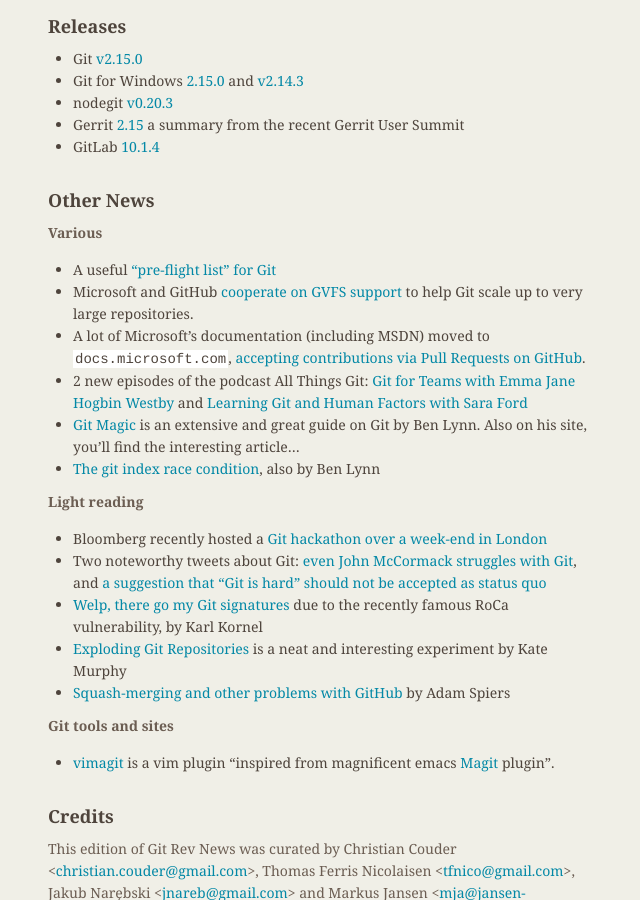
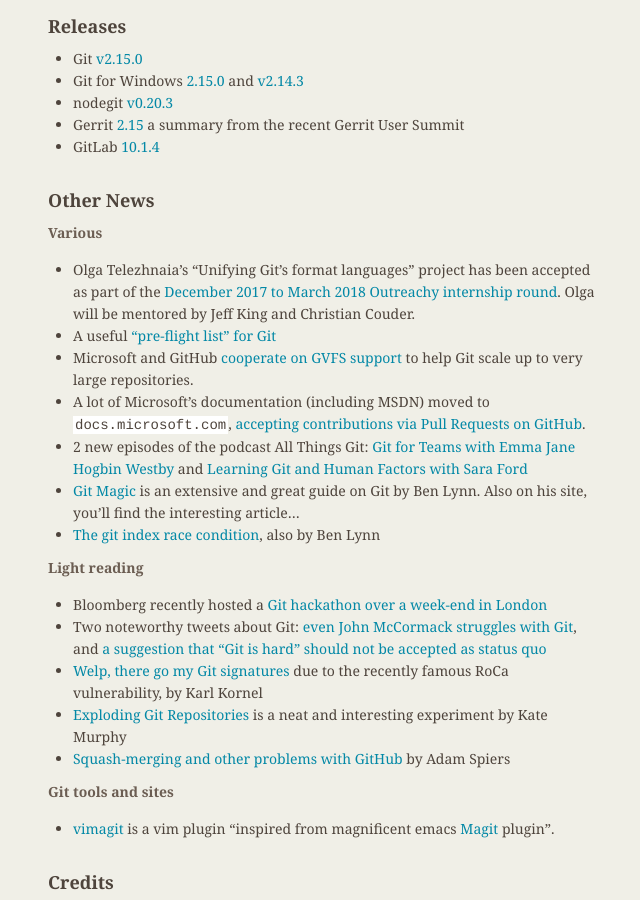
Before and after one commit to git/git.github.io, a Jekyll site: the page built from rev_news/drafts/edition-33.md, in a window 1280 px wide and 900 px high, scrolled down 3261 px. Shown: the whole window, without its empty margins (486-1126 px from the left). Built offline with Jekyll 4.4.1, drawn with Linux system fonts in a browser that asks for light colours.

Commit message:
rn-33: add Outreachy news

```diff
--- a/rev_news/drafts/edition-33.md
+++ b/rev_news/drafts/edition-33.md
@@ -194,6 +194,7 @@
 
 __Various__
 
+* Olga Telezhnaia's "Unifying Git's format languages" project has been accepted as part of the [December 2017 to March 2018 Outreachy internship round](https://www.outreachy.org/alums/). Olga will be mentored by Jeff King and Christian Couder.
 * A useful ["pre-flight list" for Git](https://github.com/k88hudson/git-flight-rules)
 * Microsoft and GitHub [cooperate on GVFS support](https://blogs.msdn.microsoft.com/devops/2017/11/15/updates-to-gvfs/) to help Git scale up to very large repositories.
 * A lot of Microsoft's documentation (including MSDN) moved to `docs.microsoft.com`, [accepting contributions via Pull Requests on GitHub](https://docs.microsoft.com/en-us/contribute/help-crr/help-content/contribute/contribute-how-to-write-workflows-minor).
```
